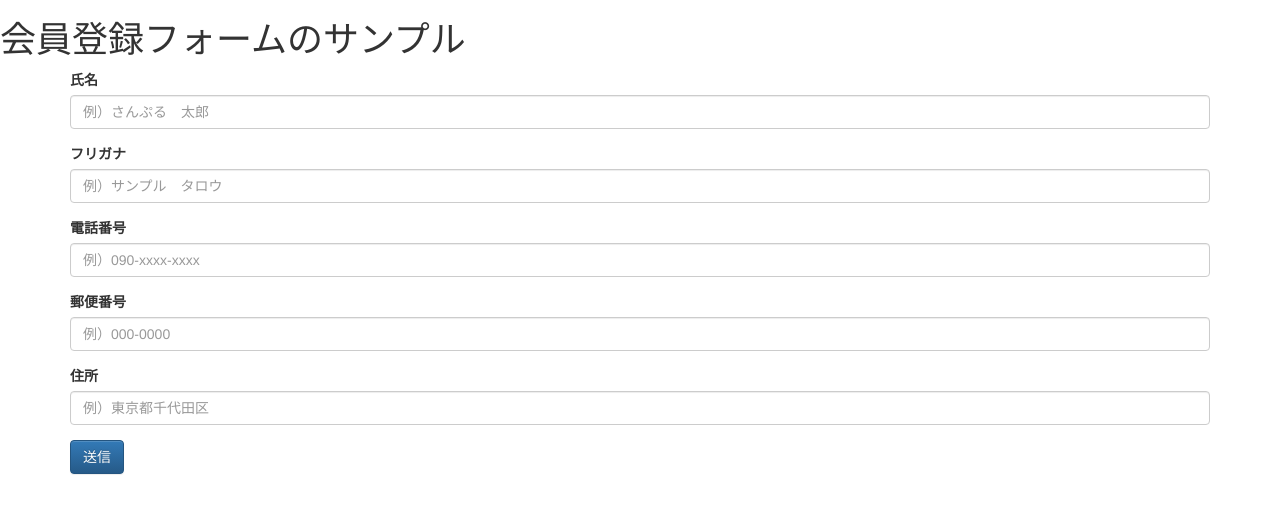
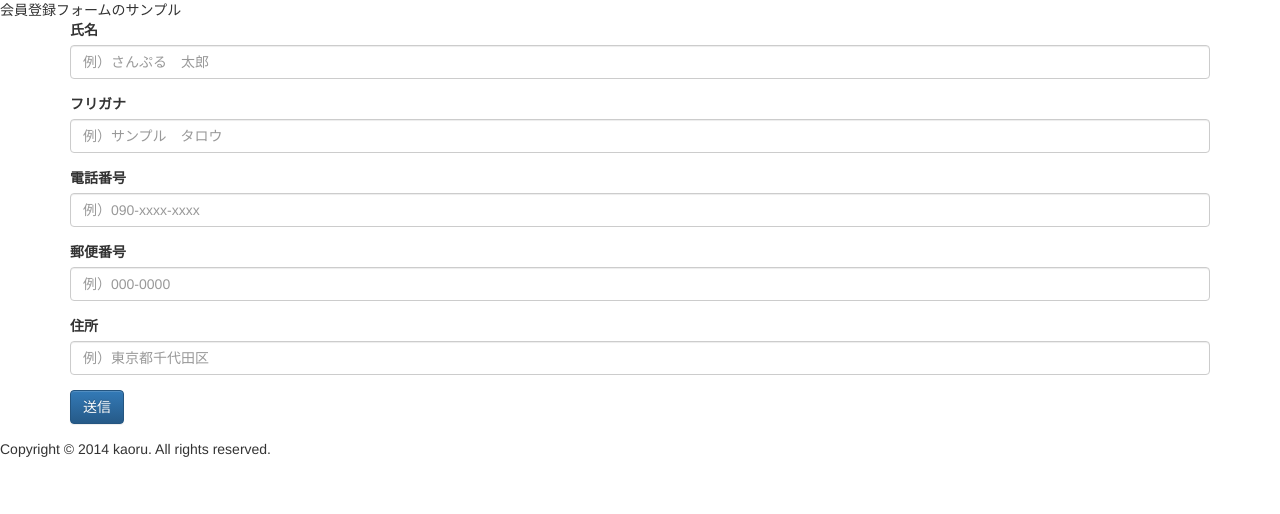
Before and after one commit to kaoru2010/twitter-bootstrap-plus-backbone-js, a plain HTML site: page index.html in a window 1280 px wide. Drawn offline with nearby package versions, Linux system fonts and the light colour scheme.

Commit message:
minor fix

```diff
--- a/index.html
+++ b/index.html
@@ -23,7 +23,7 @@
     <![endif]-->
   </head>
   <body>
-    <h1>会員登録フォームのサンプル</h1>
+    <div id="header">会員登録フォームのサンプル</div>
 
     <div class="container">
         <form>
@@ -62,5 +62,7 @@
             </div>
         </form>
     </div>
+
+    <div id="footer">Copyright &copy; 2014 kaoru. All rights reserved.</div>
   </body>
 </html>
```
